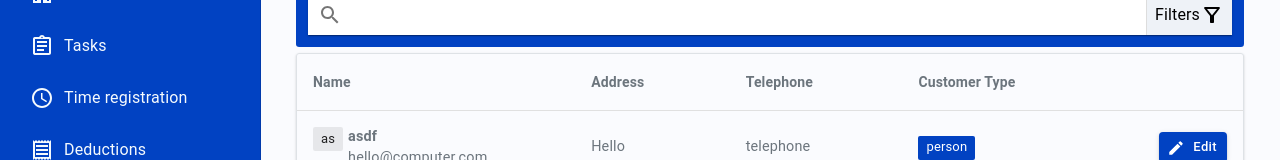
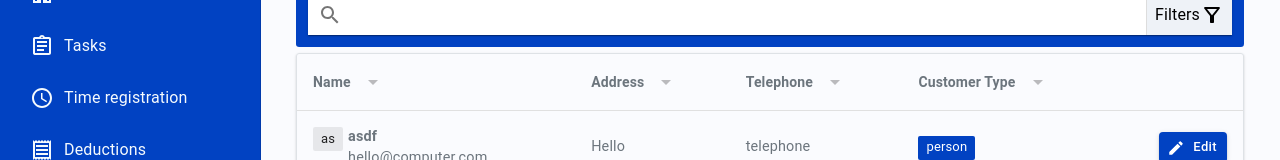
Before and after one commit to vladyslavsokolov856/prolancer_frontend, a React (Vite) app: page /customers in a window 1280 px wide. Shown: the part 255-415 px from the top of the page. Built offline with nearby package versions, Linux system fonts and the light colour scheme.

Commit message:
update sort button

```diff
--- a/src/components/ProTable.tsx
+++ b/src/components/ProTable.tsx
@@ -67,7 +67,7 @@ export interface RecordType {
 
 export interface ColumnType {
   key: string
-  name: String
+  name?: String
   align?: 'inherit' | 'left' | 'center' | 'right' | 'justify'
   render?: (value: any, record: RecordType, index: number) => React.ReactNode
 }
@@ -95,12 +95,14 @@ const ProTable: React.FC<IProTable> = ({ columns, data, sortBy, filters }) => {
     setShowFilterList((prev) => !prev)
   }
 
-  const onHeaderClick = (key: string) => {
-    if (sortField && sortField === key) {
-      setSortDirection((prev) => !prev)
-    } else {
-      setSortDirection(false)
-      setSortField(key)
+  const onHeaderClick = (key: string, name: String | undefined) => {
+    if (name) {
+      if (sortField && sortField === key) {
+        setSortDirection((prev) => !prev)
+      } else {
+        setSortDirection(false)
+        setSortField(key)
+      }
     }
   }
 
@@ -320,18 +322,20 @@ const ProTable: React.FC<IProTable> = ({ columns, data, sortBy, filters }) => {
                 <StyledTableCell
                   key={key}
                   align={align || 'left'}
-                  onClick={() => onHeaderClick(key)}
+                  onClick={() => onHeaderClick(key, name)}
                 >
                   <Box display="flex" sx={{ gap: '10px' }}>
                     {name}
-                    {sortField && sortField === key ? (
+                    {!name ? (
+                      <div style={{ width: '24px', height: '24px' }} />
+                    ) : sortField && sortField === key ? (
                       sortDirection ? (
+                        <ArrowDropDownIcon />
+                      ) : (
                         <ArrowDropUpIcon />
-                      ) : (
-                        <ArrowDropDownIcon />
                       )
                     ) : (
-                      <div style={{ width: '24px', height: '24px' }} />
+                      <ArrowDropDownIcon color="disabled" />
                     )}
                   </Box>
                 </StyledTableCell>
--- a/src/pages/customers/index.tsx
+++ b/src/pages/customers/index.tsx
@@ -78,7 +78,6 @@ const CustomerIndex = () => {
       },
       {
         key: 'id',
-        name: '',
         align: 'right',
         render: (value) => (
           <Button
```
